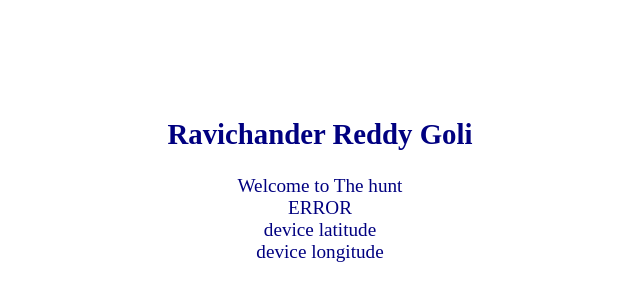
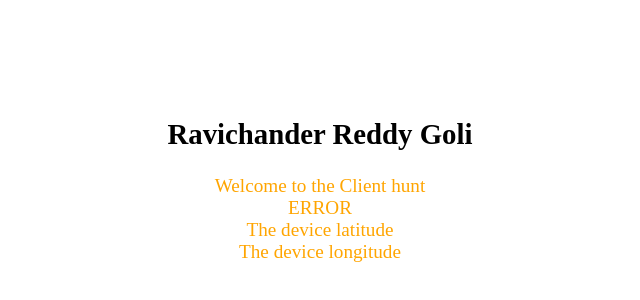
Before and after one commit to Ravichanderreddy-goli/rg-client-hunt, a website: page index.html in a window 1280 px wide. Shown: the part 112-412 px from the top of the page, without its empty margins (320-960 px from the left). Drawn offline with Linux system fonts and the light colour scheme.

Commit message:
third commit

```diff
--- a/index.html
+++ b/index.html
@@ -7,14 +7,14 @@
     <main>
         <article>
             <h1>Ravichander Reddy Goli</h1>
-            <div id="location">Welcome to The hunt <span id="locationAnswer"></span></div>
+            <div id="location">Welcome to the Client hunt <span id="locationAnswer"></span></div>
 
 
             <div id="error message">ERROR <span id="error message"></span></div>
 
-            <div id="device-lat"> device latitude<span id="location latitude"></span></div>
+            <div id="device-lat">The device latitude<span id="location latitude"></span></div>
 
-            <div id="device-long">device longitude <span id="location longitude"></span></div>
+            <div id="device-long">The device longitude <span id="location longitude"></span></div>
         </article>
     </main>
 
--- a/styles/main.css
+++ b/styles/main.css
@@ -1,6 +1,11 @@
 article {
     font-size: larger;
     text-align: center;
-    color: navy;
+    color: black;
     margin-top: 12em;
 }
+
+div {
+    text-align: center;
+    color: orange;
+}
```
